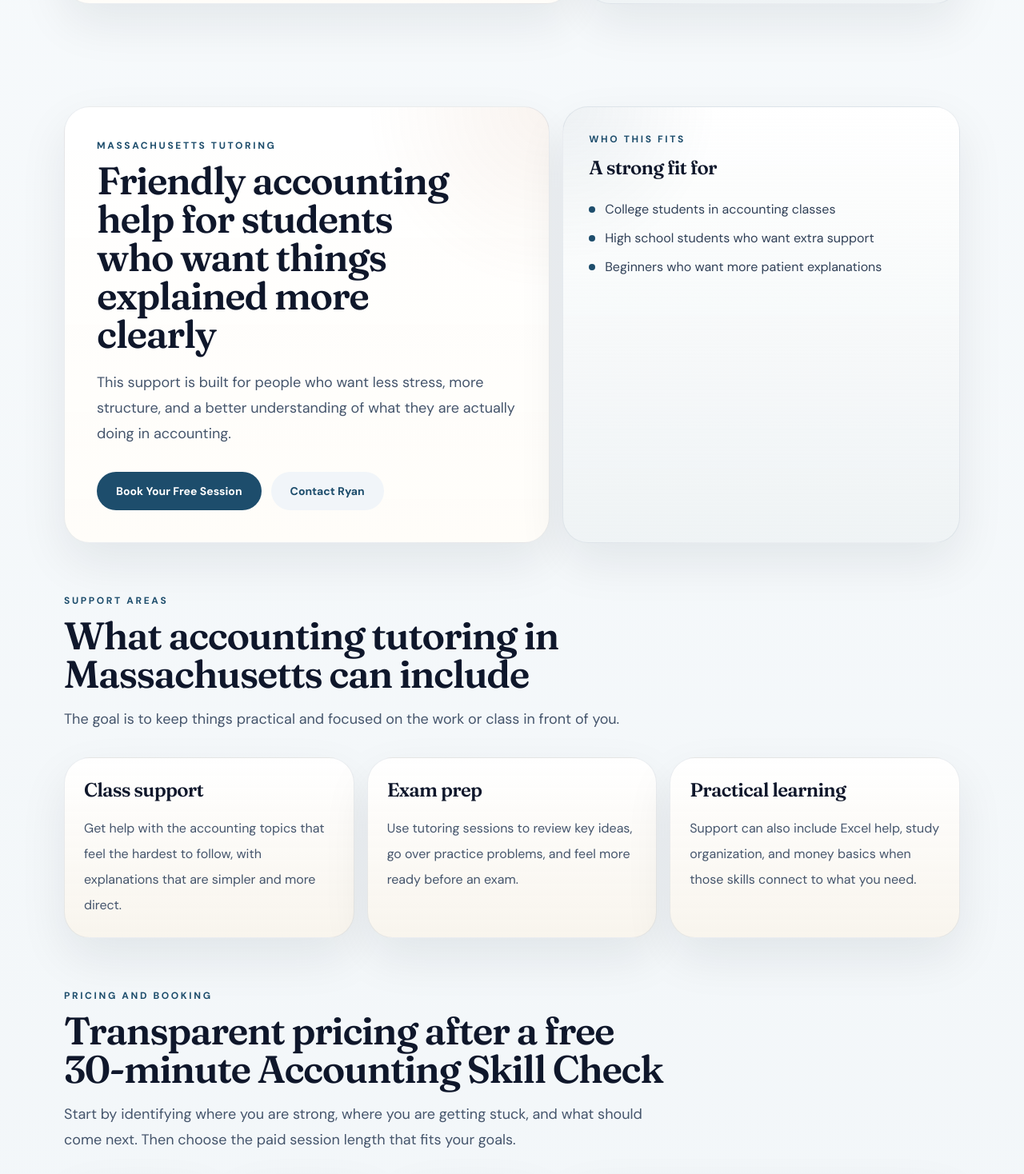
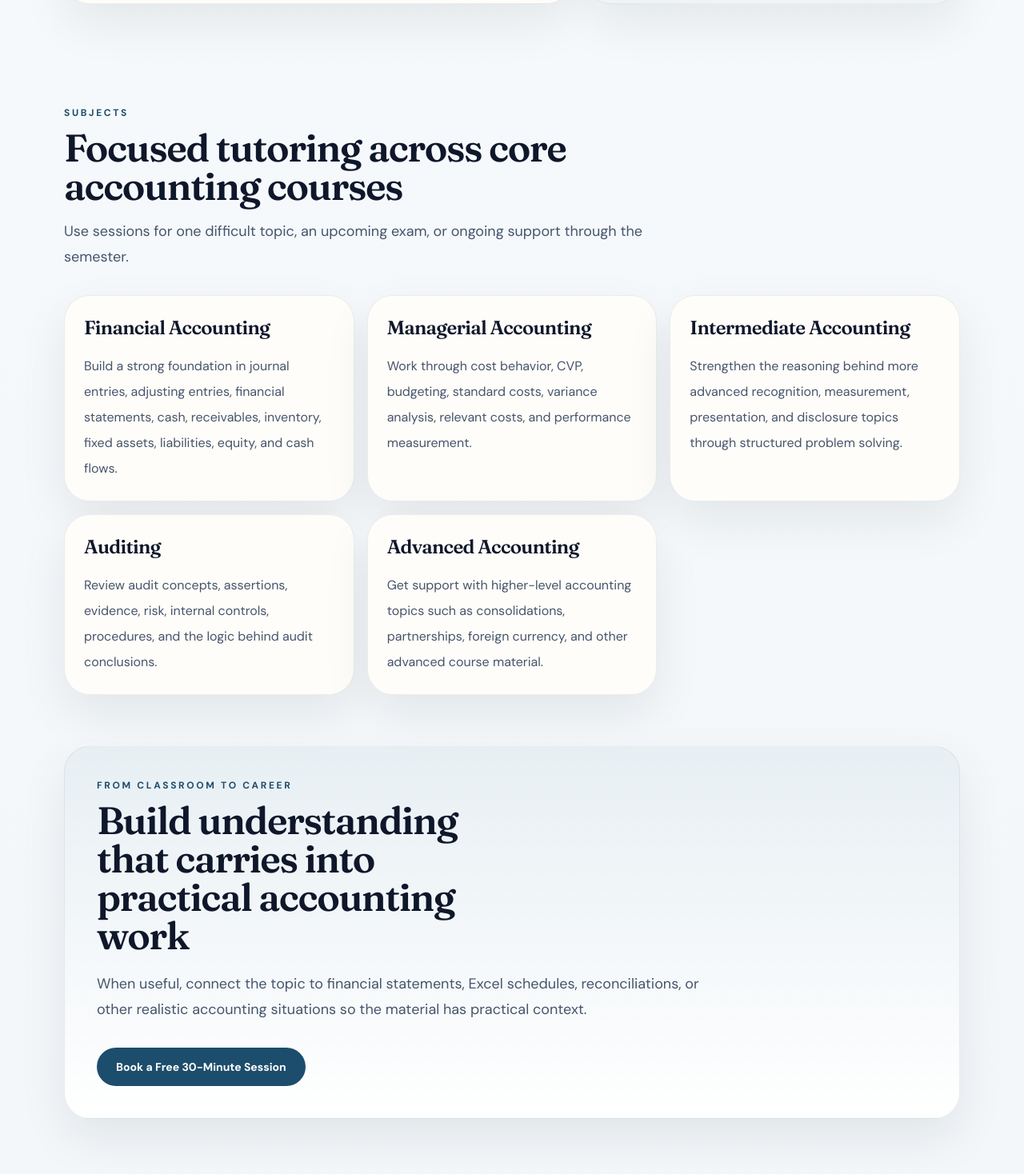
Before and after one commit to ryansoccer21-oss/accounting-made-simple, a Next.js app: page /accounting-tutor-massachusetts in a window 1280 px wide. Shown: the part 542-2010 px from the top of the page at 80% size. Built offline with nearby package versions, Linux system fonts and the light colour scheme.

Commit message:
Align Massachusetts page with new AMS positioning

```diff
--- a/app/accounting-tutor-massachusetts/page.js
+++ b/app/accounting-tutor-massachusetts/page.js
@@ -2,37 +2,13 @@ import CtaBand from "../../components/cta-band";
 import PageHero from "../../components/page-hero";
 import PricingBooking from "../../components/pricing-booking";
 import SectionHeading from "../../components/section-heading";
-import { contactInfo } from "../../lib/site-data";
+import { accountingSubjects, contactInfo } from "../../lib/site-data";
 
 export const metadata = {
   title: "Accounting Tutor in Massachusetts",
   description:
-    "Beginner-friendly accounting tutoring in Massachusetts with support for classwork, exam review, Excel help, and practical study support."
+    "Specialized accounting and accounting-focused Excel tutoring for college students in Massachusetts, with online and local options depending on availability."
 };
-
-const maBullets = [
-  "Accounting tutoring in Massachusetts",
-  "Support for students, beginners, and young adults",
-  "Clear help with classwork, exam review, and Excel"
-];
-
-const maPoints = [
-  {
-    title: "Class support",
-    copy:
-      "Get help with the accounting topics that feel the hardest to follow, with explanations that are simpler and more direct."
-  },
-  {
-    title: "Exam prep",
-    copy:
-      "Use tutoring sessions to review key ideas, go over practice problems, and feel more ready before an exam."
-  },
-  {
-    title: "Practical learning",
-    copy:
-      "Support can also include Excel help, study organization, and money basics when those skills connect to what you need."
-  }
-];
 
 export default function MassachusettsAccountingTutorPage() {
   return (
@@ -40,81 +16,42 @@ export default function MassachusettsAccountingTutorPage() {
       <PageHero
         eyebrow="Massachusetts"
         title="Accounting tutoring in Massachusetts"
-        copy="If you are looking for an accounting tutor in Massachusetts, support is available for students and beginners who want clearer explanations and more confidence with the material."
-        bullets={maBullets}
+        copy="One-on-one accounting support for college students who want clearer explanations, stronger problem-solving skills, and practical Excel connections when they add value."
+        bullets={["Financial through Advanced Accounting", "Accounting-focused Excel", "Online or local depending on availability"]}
       />
 
       <section className="site-shell section-gap">
-        <div className="grid gap-4 md:grid-cols-[minmax(0,1.1fr)_minmax(280px,0.9fr)]">
-          <article className="surface-card bg-[radial-gradient(circle_at_top_right,rgba(177,109,59,0.08),transparent_28%),linear-gradient(180deg,rgba(255,255,255,0.98),rgba(255,253,249,1))] p-8 md:p-10">
-            <p className="eyebrow">Massachusetts Tutoring</p>
-            <h1 className="section-title max-w-[14ch] text-4xl md:text-5xl">
-              Friendly accounting help for students who want things explained more clearly
-            </h1>
-            <p className="section-copy mt-5 max-w-3xl">
-              This support is built for people who want less stress, more structure, and a better
-              understanding of what they are actually doing in accounting.
-            </p>
-            <div className="mt-8 flex flex-wrap gap-3">
-              <a
-                className="cta-primary"
-                href={contactInfo.bookingUrl}
-                rel="noreferrer"
-                target="_blank"
-              >
-                Book Your Free Session
-              </a>
-              <a
-                className="cta-secondary"
-                href={`mailto:${contactInfo.email}?subject=Massachusetts%20Accounting%20Tutoring`}
-              >
-                Contact Ryan
-              </a>
-            </div>
-          </article>
-
-          <aside className="surface-card bg-[radial-gradient(circle_at_top_left,rgba(29,77,108,0.08),transparent_26%),linear-gradient(180deg,rgba(255,255,255,0.98),rgba(223,234,241,0.5))] p-8">
-            <p className="eyebrow">Who This Fits</p>
-            <h2 className="text-2xl font-semibold text-slate-900">A strong fit for</h2>
-            <ul className="mt-6 space-y-3 text-slate-700">
-              <li className="flex gap-3">
-                <span className="mt-2 size-2 shrink-0 rounded-full bg-[color:var(--brand)]" />
-                <span>College students in accounting classes</span>
-              </li>
-              <li className="flex gap-3">
-                <span className="mt-2 size-2 shrink-0 rounded-full bg-[color:var(--brand)]" />
-                <span>High school students who want extra support</span>
-              </li>
-              <li className="flex gap-3">
-                <span className="mt-2 size-2 shrink-0 rounded-full bg-[color:var(--brand)]" />
-                <span>Beginners who want more patient explanations</span>
-              </li>
-            </ul>
-          </aside>
-        </div>
-      </section>
-
-      <section className="site-shell">
         <SectionHeading
-          eyebrow="Support Areas"
-          title="What accounting tutoring in Massachusetts can include"
-          copy="The goal is to keep things practical and focused on the work or class in front of you."
+          eyebrow="Subjects"
+          title="Focused tutoring across core accounting courses"
+          copy="Use sessions for one difficult topic, an upcoming exam, or ongoing support through the semester."
         />
-        <div className="grid gap-4 md:grid-cols-3">
-          {maPoints.map((point) => (
-            <article
-              key={point.title}
-              className="surface-card bg-[linear-gradient(180deg,rgba(255,255,255,0.98),rgba(248,244,236,0.92))] p-6"
-            >
-              <h2 className="text-2xl font-semibold text-slate-900">{point.title}</h2>
-              <p className="mt-4 leading-8 text-slate-600">{point.copy}</p>
+        <div className="grid gap-4 md:grid-cols-2 xl:grid-cols-3">
+          {accountingSubjects.map((subject) => (
+            <article key={subject.title} className="surface-card p-6">
+              <h2 className="text-2xl font-semibold text-slate-900">{subject.title}</h2>
+              <p className="mt-4 leading-8 text-slate-600">{subject.copy}</p>
             </article>
           ))}
         </div>
       </section>
 
+      <section className="site-shell pb-12">
+        <article className="surface-card bg-[linear-gradient(180deg,rgba(228,237,243,0.88),rgba(255,255,255,0.98))] p-8 md:p-10">
+          <p className="eyebrow">From Classroom to Career</p>
+          <h2 className="section-title max-w-[15ch] text-4xl md:text-5xl">Build understanding that carries into practical accounting work</h2>
+          <p className="section-copy mt-5 max-w-3xl">
+            When useful, connect the topic to financial statements, Excel schedules, reconciliations, or other realistic accounting situations so the material has practical context.
+          </p>
+          <div className="mt-8 flex">
+            <a className="cta-primary" href={contactInfo.bookingUrl} rel="noopener noreferrer" target="_blank">
+              Book a Free 30-Minute Session
+            </a>
+          </div>
+        </article>
+      </section>
+
       <PricingBooking />
-
       <CtaBand />
     </>
   );
```
